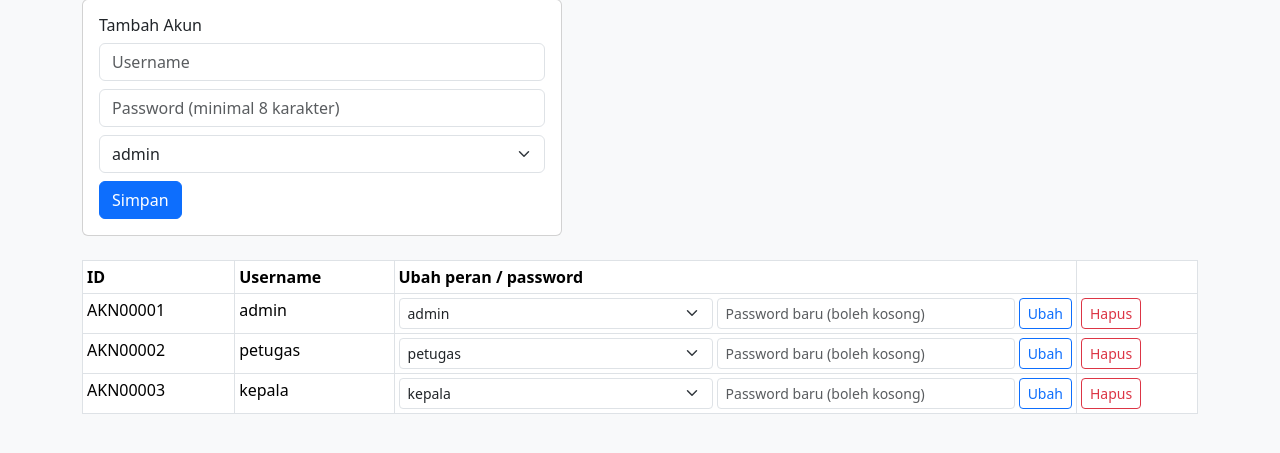
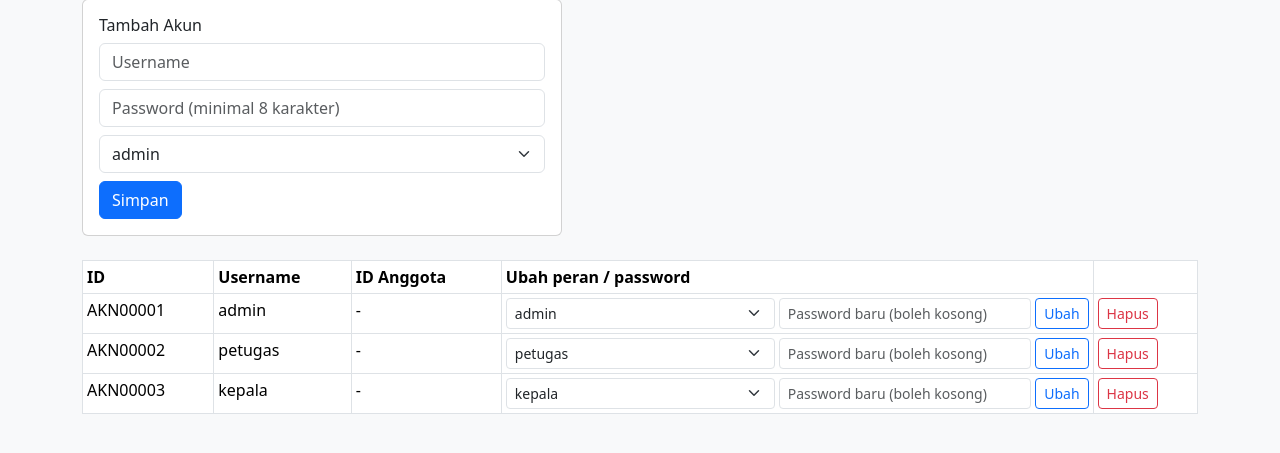
Before and after one commit to KonouKovalskia/Sistem-Informasi-Perpustakaan_Kelompok07, a PHP site: page /perpustakaan/akun.php in a window 1280 px wide. Shown: the part 127-580 px from the top of the page. Run offline with PHP 8.4, Linux system fonts and the light colour scheme; a user stored in the database is signed in; data comes from the database, SQL or seed files in the repository.

Commit message:
feat: pengaman kelola akun dan kolom id anggota di halaman akun

```diff
--- a/akun.php
+++ b/akun.php
@@ -14,8 +14,10 @@ if (isset($_POST["aksi"])) {
         $sukses = $hasil["pesan_hasil"] . " (" . $hasil["username"] . ")";
     }
 }
-$daftar = mysqli_fetch_all(mysqli_query($db, "SELECT id_akun, username, peran FROM akun_pengguna ORDER BY id_akun"), MYSQLI_ASSOC);
-$semuaPeran = ["admin", "petugas", "kepala"];
+$daftar = mysqli_fetch_all(mysqli_query($db, "SELECT id_akun, username, peran, id_anggota FROM akun_pengguna ORDER BY id_akun"), MYSQLI_ASSOC);
+// akun anggota hanya dibuat lewat sign up (daftar.php)
+$peranTambah = ["admin", "petugas", "kepala"];
+$semuaPeran = ["admin", "petugas", "kepala", "anggota"];
 
 awalHalaman("Akun Pengguna");
 pesan($pesan);
@@ -29,18 +31,19 @@ pesan($sukses, "success");
             <input class="form-control mb-2" name="username" placeholder="Username" maxlength="30" required>
             <input class="form-control mb-2" type="password" name="password" placeholder="Password (minimal 8 karakter)" required>
             <select class="form-select mb-2" name="peran">
-                <?php foreach ($semuaPeran as $p) { ?><option><?= $p ?></option><?php } ?>
+                <?php foreach ($peranTambah as $p) { ?><option><?= $p ?></option><?php } ?>
             </select>
             <button class="btn btn-primary">Simpan</button>
         </form>
     </div>
 </div>
 <table class="table table-bordered table-sm bg-white">
-    <tr><th>ID</th><th>Username</th><th>Ubah peran / password</th><th></th></tr>
+    <tr><th>ID</th><th>Username</th><th>ID Anggota</th><th>Ubah peran / password</th><th></th></tr>
     <?php foreach ($daftar as $a) { ?>
         <tr>
             <td><?= e($a["id_akun"]) ?></td>
             <td><?= e($a["username"]) ?></td>
+            <td><?= e($a["id_anggota"] ?? "-") ?></td>
             <td>
                 <form method="post" class="d-flex gap-1">
                     <input type="hidden" name="aksi" value="ubah">
--- a/fungsi.php
+++ b/fungsi.php
@@ -271,11 +271,12 @@ function kelolaDataBuku($db, $aksi, $data)
 }
 
 // PSPEC 5.2 Kelola Akun Pengguna
-function kelolaAkunPengguna($db, $aksi, $username, $password, $peran)
+// $idAnggota hanya diisi oleh sign up anggota (daftarAnggota)
+function kelolaAkunPengguna($db, $aksi, $username, $password, $peran, $idAnggota = null)
 {
     if ($aksi === "tambah" || $aksi === "ubah") {
-        if (!in_array($peran, ["admin", "petugas", "kepala"])) {
-            return ["gagal" => "Peran harus admin, petugas, atau kepala"];
+        if (!in_array($peran, ["admin", "petugas", "kepala", "anggota"])) {
+            return ["gagal" => "Peran harus admin, petugas, kepala, atau anggota"];
         }
         if (($aksi === "tambah" || $password !== "") && strlen($password) < 8) {
             return ["gagal" => "Password minimal 8 karakter"];
@@ -285,15 +286,30 @@ function kelolaAkunPengguna($db, $aksi, $username, $password, $peran)
         if (!preg_match('/^[A-Za-z0-9_.]{4,30}$/', $username)) {
             return ["gagal" => "Username 4 sampai 30 karakter (huruf, angka, titik, garis bawah)"];
         }
+        if ($peran === "anggota" && $idAnggota === null) {
+            return ["gagal" => "Akun anggota harus punya data anggota"];
+        }
         $hasil = mysqli_execute_query($db, "SELECT id_akun FROM akun_pengguna WHERE username = ?", [$username]);
         if (mysqli_fetch_assoc($hasil) !== null) {
             return ["gagal" => "Username sudah dipakai"];
         }
         $idAkun = idBaru($db, "akun_pengguna", "id_akun", "AKN", 5);
-        mysqli_execute_query($db, "INSERT INTO akun_pengguna VALUES (?, ?, ?, ?, NULL)",
-            [$idAkun, $username, password_hash($password, PASSWORD_DEFAULT), $peran]);
+        mysqli_execute_query($db, "INSERT INTO akun_pengguna VALUES (?, ?, ?, ?, ?)",
+            [$idAkun, $username, password_hash($password, PASSWORD_DEFAULT), $peran, $idAnggota]);
         $pesanHasil = "Akun berhasil dibuat";
     } elseif ($aksi === "ubah") {
+        $hasil = mysqli_execute_query($db, "SELECT peran, id_anggota FROM akun_pengguna WHERE username = ?", [$username]);
+        $akun = mysqli_fetch_assoc($hasil);
+        if ($akun === null) {
+            return ["gagal" => "Akun tidak ditemukan"];
+        }
+        // admin tidak boleh mengunci dirinya sendiri di luar
+        if ($username === ($_SESSION["username"] ?? "") && $peran !== $akun["peran"]) {
+            return ["gagal" => "Tidak bisa mengubah peran akun sendiri"];
+        }
+        if ($peran === "anggota" && $akun["id_anggota"] === null) {
+            return ["gagal" => "Akun ini tidak punya data anggota"];
+        }
         if ($password !== "") {
             mysqli_execute_query($db, "UPDATE akun_pengguna SET password = ? WHERE username = ?", [password_hash($password, PASSWORD_DEFAULT), $username]);
         }
@@ -303,6 +319,7 @@ function kelolaAkunPengguna($db, $aksi, $username, $password, $peran)
         if ($username === ($_SESSION["username"] ?? "")) {
             return ["gagal" => "Akun yang sedang dipakai tidak bisa dihapus"];
         }
+        // baris anggota dan riwayatnya tetap ada, hanya login yang dihapus
         mysqli_execute_query($db, "DELETE FROM akun_pengguna WHERE username = ?", [$username]);
         $pesanHasil = "Akun berhasil dihapus";
     } else {
```
Also changed, not shown: tes.php (+11 -0 lines).
